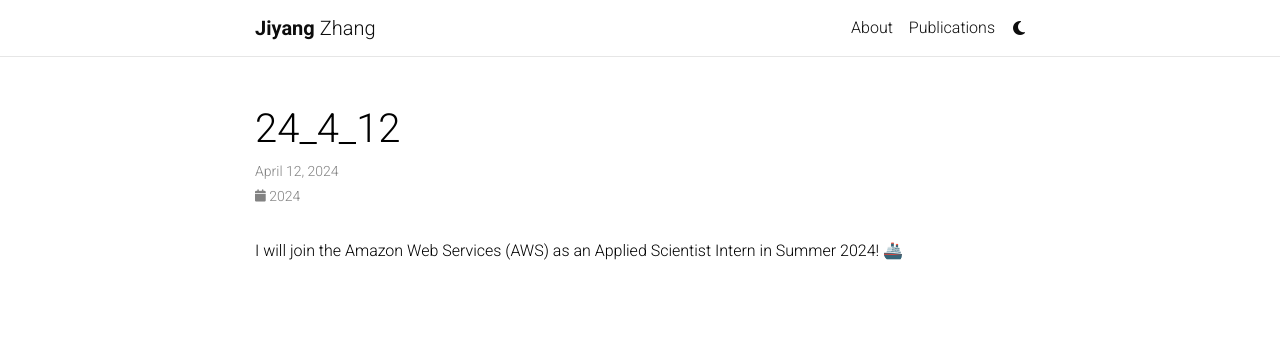
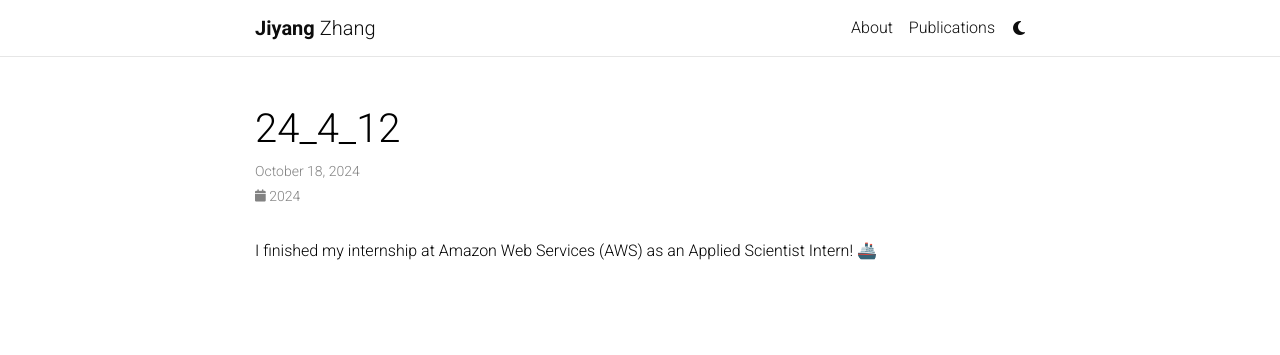
Before and after one commit to JiyangZhang/jiyangzhang.github.io, a Jekyll site: the page built from _news/24_4_12.md, in a window 1280 px wide. Shown: the top 355 px of the page. Built offline with Jekyll 4.4.1, drawn with Linux system fonts in a browser that asks for light colours; comment, search, counter and statistics services are not loaded; a style sheet for code colours, icons or effects is not loaded.

Commit message:
Update news on personal website

```diff
--- a/_news/24_4_12.md
+++ b/_news/24_4_12.md
@@ -1,8 +1,8 @@
 ---
 layout: post
-date: 2024-04-12 00:00:00-0400
+date: 2024-10-18 00:00:00-0400
 inline: true
 related_posts: false
 ---
 
-I will join the Amazon Web Services (AWS) as an Applied Scientist Intern in Summer 2024! 🚢
+I finished my internship at Amazon Web Services (AWS) as an Applied Scientist Intern! 🚢
```
Also changed, not shown: _news/24_10_21.md (added, +8 -0 lines).
